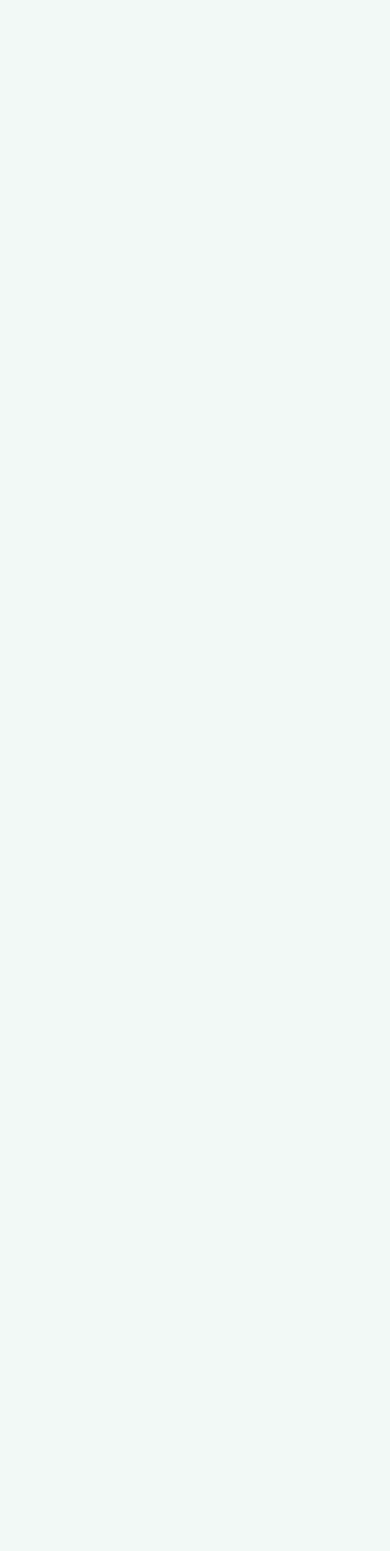
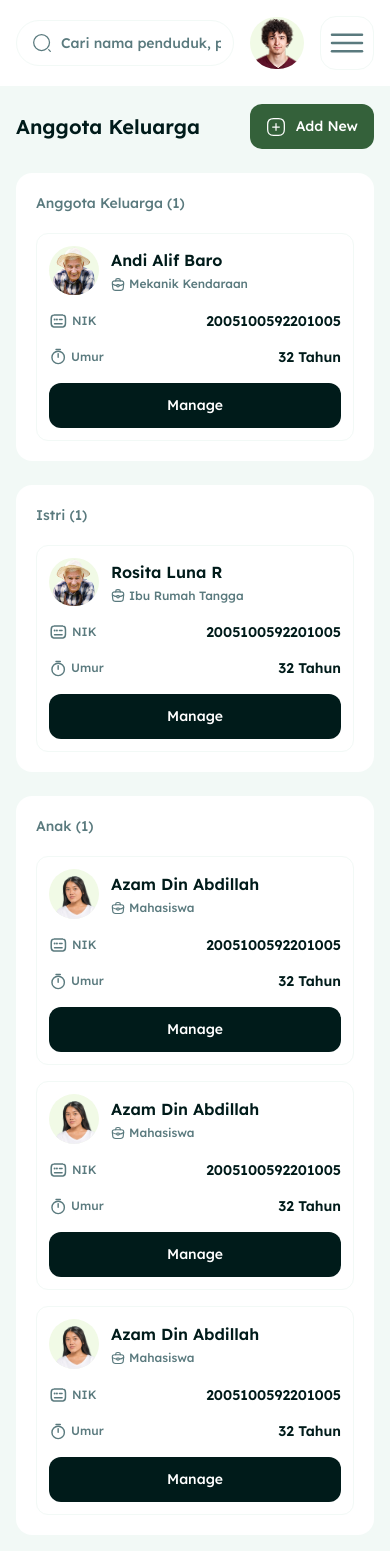
Before and after one commit to azzamdinabdillah/desakita-react-strapi, a React (Vite) app in the folder frontend/: page /head-family/family-member in a window 390 px wide. Before the commit this address had no page. Before the commit the page ends 844 px from the top, so only its background shows below. Built offline with nearby package versions, Linux system fonts and the light colour scheme.

Commit message:
feat: family member index page with responsive

```diff
--- a/frontend/src/index.css
+++ b/frontend/src/index.css
@@ -27,6 +27,10 @@ hr {
 }
 
 .flex-wrapper {
+  @apply flex flex-col gap-4 lg:gap-6;
+}
+
+.flex-col-4-6 {
   @apply flex flex-col gap-4 lg:gap-6;
 }
 
--- a/frontend/src/layouts/SidebarHeadFamily.tsx
+++ b/frontend/src/layouts/SidebarHeadFamily.tsx
@@ -21,7 +21,7 @@ export default function SidebarHeadFamily({
     },
     {
       menu: "Anggota Keluarga",
-      link: "/head-house",
+      link: "/head-family/family-member",
       icon: "/icons/menu-kepala-rumah.svg",
     },
     {
--- a/frontend/src/main.tsx
+++ b/frontend/src/main.tsx
@@ -25,6 +25,7 @@ import CreateVillageEventSchedule from "./pages/head-village/village-schedule/ev
 import SearchResult from "./pages/head-village/SearchResult.tsx";
 
 import DashboardFamily from "./pages/head-family/dashboard/Dashboard.tsx";
+import FamilyMember from "./pages/head-family/family-member/FamilyMember.tsx";
 
 createRoot(document.getElementById("root")!).render(
   <StrictMode>
@@ -107,6 +108,10 @@ createRoot(document.getElementById("root")!).render(
           element={<DashboardLayout role="head-family" />}
         >
           <Route index element={<DashboardFamily />} />
+
+          <Route path="family-member">
+            <Route index element={<FamilyMember />} />
+          </Route>
         </Route>
       </Routes>
     </BrowserRouter>
--- a/frontend/src/pages/DashboardLayout.tsx
+++ b/frontend/src/pages/DashboardLayout.tsx
@@ -29,7 +29,7 @@ export default function DashboardLayout({
           isOpenSidebar={isOpenSidebar}
           setIsOpenSidebar={setIsOpenSidebar}
         />
-        <div className="p-4 lg:p-6 lg:w-[calc(100%-300px)] lg:ml-auto flex-1 mt-22 lg:mt-28">
+        <div className="p-4 md:p-6 lg:w-[calc(100%-300px)] lg:ml-auto flex-1 mt-22 lg:mt-28">
           <Outlet />
         </div>
       </div>
--- /dev/null
+++ b/frontend/src/pages/head-family/family-member/FamilyMember.tsx
@@ -0,0 +1,170 @@
+import { Link } from "react-router";
+import TitlePage from "../../../components/TitlePage";
+import Button from "../../../components/Button";
+import WrapperElement from "../../../layouts/WrapperElement";
+import Title from "../../../components/Title";
+import PeopleCard from "../../../components/PeopleCard";
+
+export default function FamilyMember() {
+  return (
+    <div className="flex flex-col gap-6">
+      <TitlePage
+        title="Anggota Keluarga"
+        leftElement={
+          <Link to={"/head-house/create-head-house"}>
+            <Button variant="green">
+              <img className="w-5 md:w-6" src="/icons/add-square.svg" alt="" />
+              Add New
+            </Button>
+          </Link>
+        }
+      />
+
+      <WrapperElement>
+        <Title subTitle="Anggota Keluarga (1)" />
+
+        <div className="flex-col-4-6">
+          <div className="flex flex-wrap gap-4 md:justify-between md:items-center rounded-xl md:rounded-2xl border border-bg-color p-3 md:p-6">
+            <div>
+              <PeopleCard
+                image="/images/user-2.png"
+                name="Andi Alif Baro"
+                job="Mekanik Kendaraan"
+              />
+            </div>
+
+            <div className="flex gap-1 md:flex-col w-full md:w-max justify-between md:justify-center">
+              <div className="flex gap-1 items-center">
+                <img src="/icons/keyboard.svg" alt="" />
+                <span className="text-14 font-medium text-secondary-text-color">
+                  NIK
+                </span>
+              </div>
+              <p className="text-16 text-black font-semibold">
+                2005100592201005
+              </p>
+            </div>
+
+            <div className="flex gap-1 md:flex-col w-full md:w-max justify-between md:justify-center">
+              <div className="flex gap-1 items-center">
+                <img src="/icons/timer-2.svg" alt="" className="w-[18px]" />
+                <span className="text-14 font-medium text-secondary-text-color">
+                  Umur
+                </span>
+              </div>
+              <p className="text-16 text-black font-semibold">32 Tahun</p>
+            </div>
+
+            <Link
+              to={"/head-house/manage-head-house"}
+              className="w-full md:w-max"
+            >
+              <Button variant="black" customClass="w-full">
+                Manage
+              </Button>
+            </Link>
+          </div>
+        </div>
+      </WrapperElement>
+
+      <WrapperElement>
+        <Title subTitle="Istri (1)" />
+
+        <div className="flex-col-4-6">
+          <div className="flex flex-wrap gap-4 md:justify-between md:items-center rounded-xl md:rounded-2xl border border-bg-color p-3 md:p-6">
+            <div>
+              <PeopleCard
+                image="/images/user-2.png"
+                name="Rosita Luna R"
+                job="Ibu Rumah Tangga"
+              />
+            </div>
+
+            <div className="flex gap-1 md:flex-col w-full md:w-max justify-between md:justify-center">
+              <div className="flex gap-1 items-center">
+                <img src="/icons/keyboard.svg" alt="" />
+                <span className="text-14 font-medium text-secondary-text-color">
+                  NIK
+                </span>
+              </div>
+              <p className="text-16 text-black font-semibold">
+                2005100592201005
+              </p>
+            </div>
+
+            <div className="flex gap-1 md:flex-col w-full md:w-max justify-between md:justify-center">
+              <div className="flex gap-1 items-center">
+                <img src="/icons/timer-2.svg" alt="" className="w-[18px]" />
+                <span className="text-14 font-medium text-secondary-text-color">
+                  Umur
+                </span>
+              </div>
+              <p className="text-16 text-black font-semibold">32 Tahun</p>
+            </div>
+
+            <Link
+              to={"/head-house/manage-head-house"}
+              className="w-full md:w-max"
+            >
+              <Button variant="black" customClass="w-full">
+                Manage
+              </Button>
+            </Link>
+          </div>
+        </div>
+      </WrapperElement>
+
+      <WrapperElement>
+        <Title subTitle="Anak (1)" />
+
+        <div className="flex-col-4-6">
+          {Array.from({ length: 3 }).map((_, index) => (
+            <div
+              key={index}
+              className="flex flex-wrap gap-4 md:justify-between md:items-center rounded-xl md:rounded-2xl border border-bg-color p-3 md:p-6"
+            >
+              <div>
+                <PeopleCard
+                  image="/images/user-3.png"
+                  name="Azam Din Abdillah"
+                  job="Mahasiswa"
+                />
+              </div>
+
+              <div className="flex gap-1 md:flex-col w-full md:w-max justify-between md:justify-center">
+                <div className="flex gap-1 items-center">
+                  <img src="/icons/keyboard.svg" alt="" />
+                  <span className="text-14 font-medium text-secondary-text-color">
+                    NIK
+                  </span>
+                </div>
+                <p className="text-16 text-black font-semibold">
+                  2005100592201005
+                </p>
+              </div>
+
+              <div className="flex gap-1 md:flex-col w-full md:w-max justify-between md:justify-center">
+                <div className="flex gap-1 items-center">
+                  <img src="/icons/timer-2.svg" alt="" className="w-[18px]" />
+                  <span className="text-14 font-medium text-secondary-text-color">
+                    Umur
+                  </span>
+                </div>
+                <p className="text-16 text-black font-semibold">32 Tahun</p>
+              </div>
+
+              <Link
+                to={"/head-house/manage-head-house"}
+                className="w-full md:w-max"
+              >
+                <Button variant="black" customClass="w-full">
+                  Manage
+                </Button>
+              </Link>
+            </div>
+          ))}
+        </div>
+      </WrapperElement>
+    </div>
+  );
+}
```
Also changed, not shown: frontend/public/icons/timer-2.svg (added).
